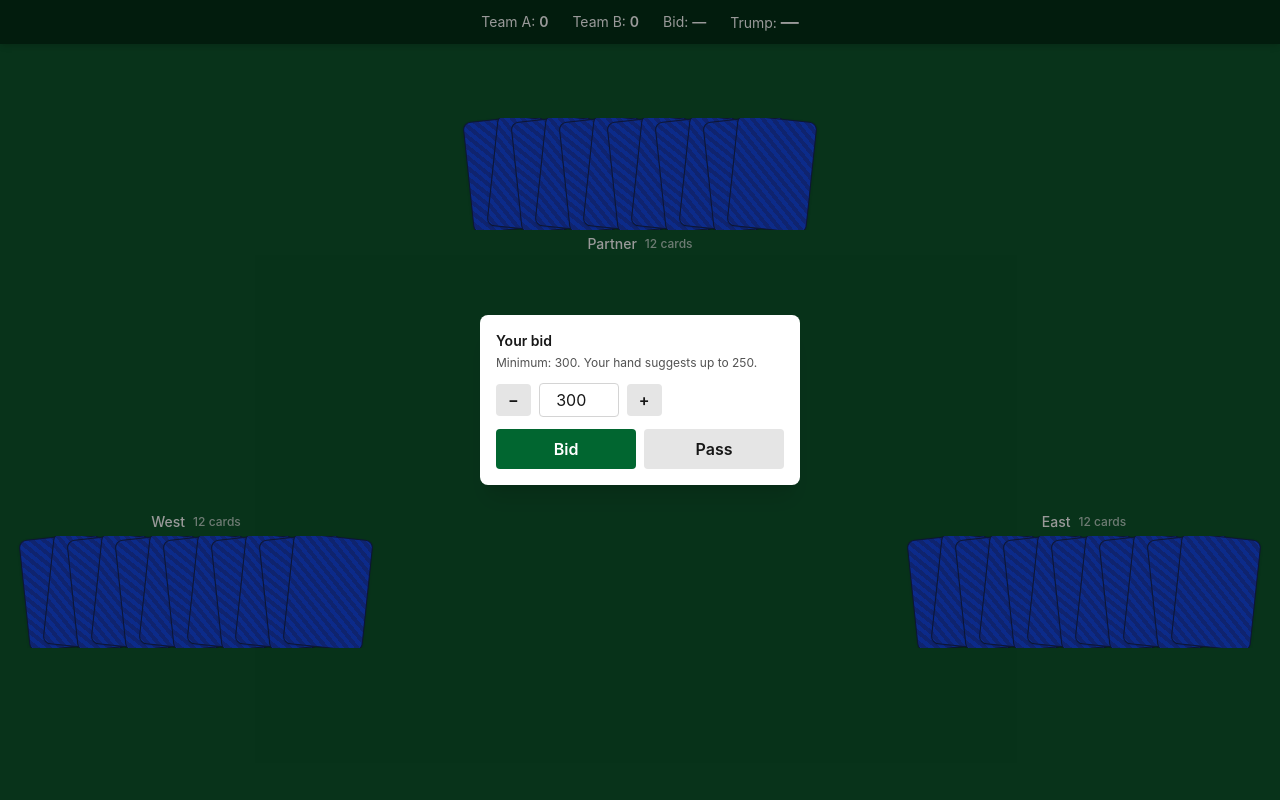
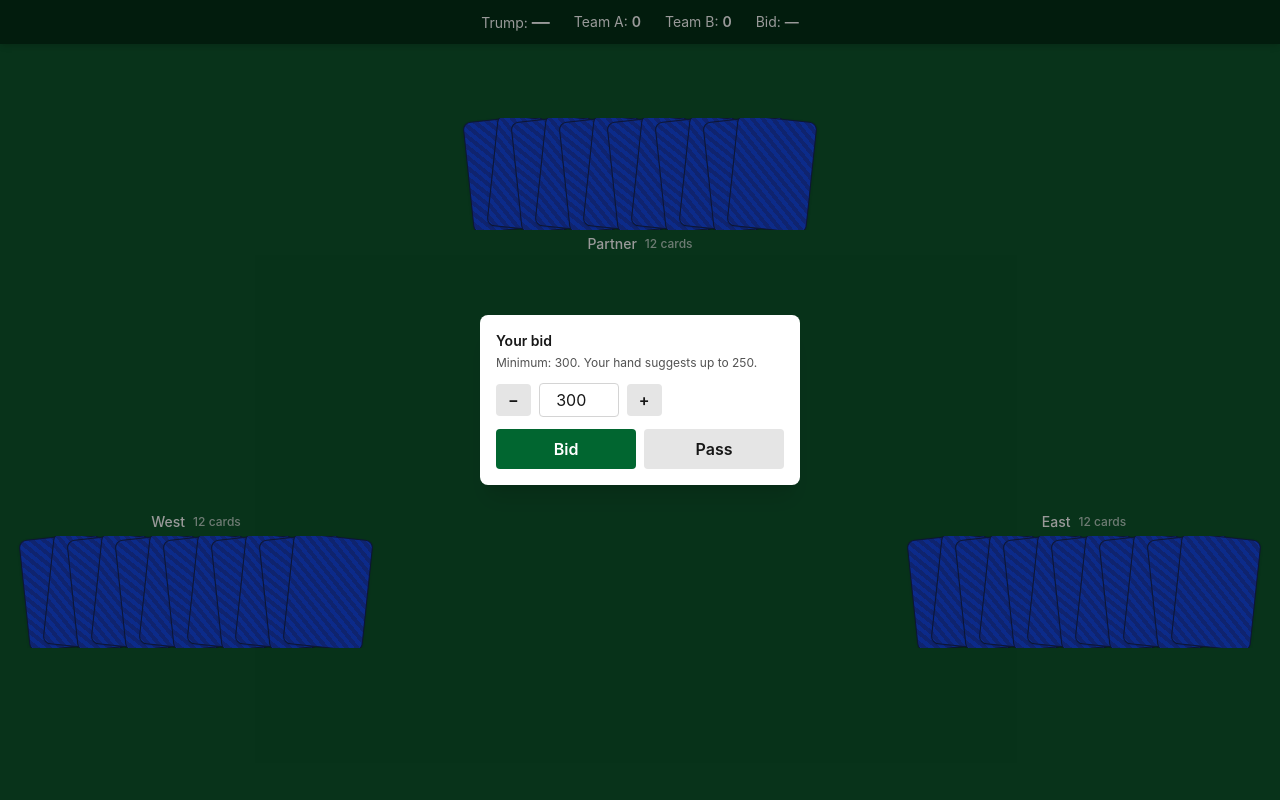
Before and after one commit to Slippedup42/pinochle, a React (Vite) app in the folder web/: page / in a window 1280 px wide. Shown: the top 800 px of the page. Built offline with nearby package versions, Linux system fonts and the light colour scheme.

Commit message:
Move Trump to the leftmost position in the scoreboard
Per user feedback: fixed leftmost placement makes it easy to find
at a glance, so no additional "just declared" marker is needed.

```diff
--- a/web/src/components/Scoreboard.tsx
+++ b/web/src/components/Scoreboard.tsx
@@ -20,6 +20,12 @@ export function Scoreboard({ scoresByTeam, currentBid, bidWinnerName, trumpSuit
   return (
     <div className="flex flex-wrap items-center justify-center gap-x-6 gap-y-1 bg-green-950 px-4 py-2 text-sm text-white shadow-md">
       <span>
+        Trump:{' '}
+        <span className={`text-lg font-semibold ${trumpColor}`}>
+          {trumpSuit ? SUIT_GLYPH[trumpSuit] : '—'}
+        </span>
+      </span>
+      <span>
         Team A: <span className="font-semibold">{scoresByTeam[0]}</span>
       </span>
       <span>
@@ -29,12 +35,6 @@ export function Scoreboard({ scoresByTeam, currentBid, bidWinnerName, trumpSuit
         Bid: <span className="font-semibold">{currentBid || '—'}</span>
         {bidWinnerName ? ` (${bidWinnerName})` : ''}
       </span>
-      <span>
-        Trump:{' '}
-        <span className={`text-lg font-semibold ${trumpColor}`}>
-          {trumpSuit ? SUIT_GLYPH[trumpSuit] : '—'}
-        </span>
-      </span>
     </div>
   )
 }
```
